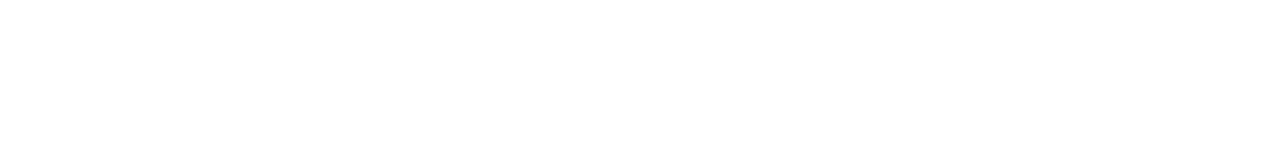
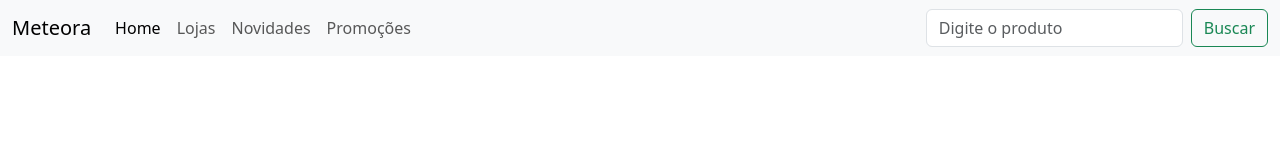
Before and after one commit to ajuteixeira/meteora, a plain HTML site: page index.html in a window 1280 px wide. Drawn offline with nearby package versions, Linux system fonts and the light colour scheme.

Commit message:
adding navbar

```diff
--- a/index.html
+++ b/index.html
@@ -15,5 +15,34 @@
     integrity="sha384-ENjdO4Dr2bkBIFxQpeoTz1HIcje39Wm4jDKdf19U8gI4ddQ3GYNS7NTKfAdVQSZe"
     crossorigin="anonymous"></script>
 </body>
+<nav class="navbar navbar-expand-lg bg-body-tertiary">
+  <div class="container-fluid">
+    <a class="navbar-brand" href="#">Meteora</a>
+    <button class="navbar-toggler" type="button" data-bs-toggle="collapse" data-bs-target="#navbarSupportedContent"
+      aria-controls="navbarSupportedContent" aria-expanded="false" aria-label="Toggle navigation">
+      <span class="navbar-toggler-icon"></span>
+    </button>
+    <div class="collapse navbar-collapse" id="navbarSupportedContent">
+      <ul class="navbar-nav me-auto mb-2 mb-lg-0">
+        <li class="nav-item">
+          <a class="nav-link active" aria-current="page" href="#">Home</a>
+        </li>
+        <li class="nav-item">
+          <a class="nav-link" href="#">Lojas</a>
+        </li>
+        <li class="nav-item">
+          <a class="nav-link" href="#">Novidades</a>
+        </li>
+        <li class="nav-item">
+          <a class="nav-link" href="#">Promoções</a>
+        </li>
+      </ul>
+      <form class="d-flex" role="search">
+        <input class="form-control me-2" type="search" placeholder="Digite o produto" aria-label="Search">
+        <button class="btn btn-outline-success" type="submit">Buscar</button>
+      </form>
+    </div>
+  </div>
+</nav>
 
 </html>
```
